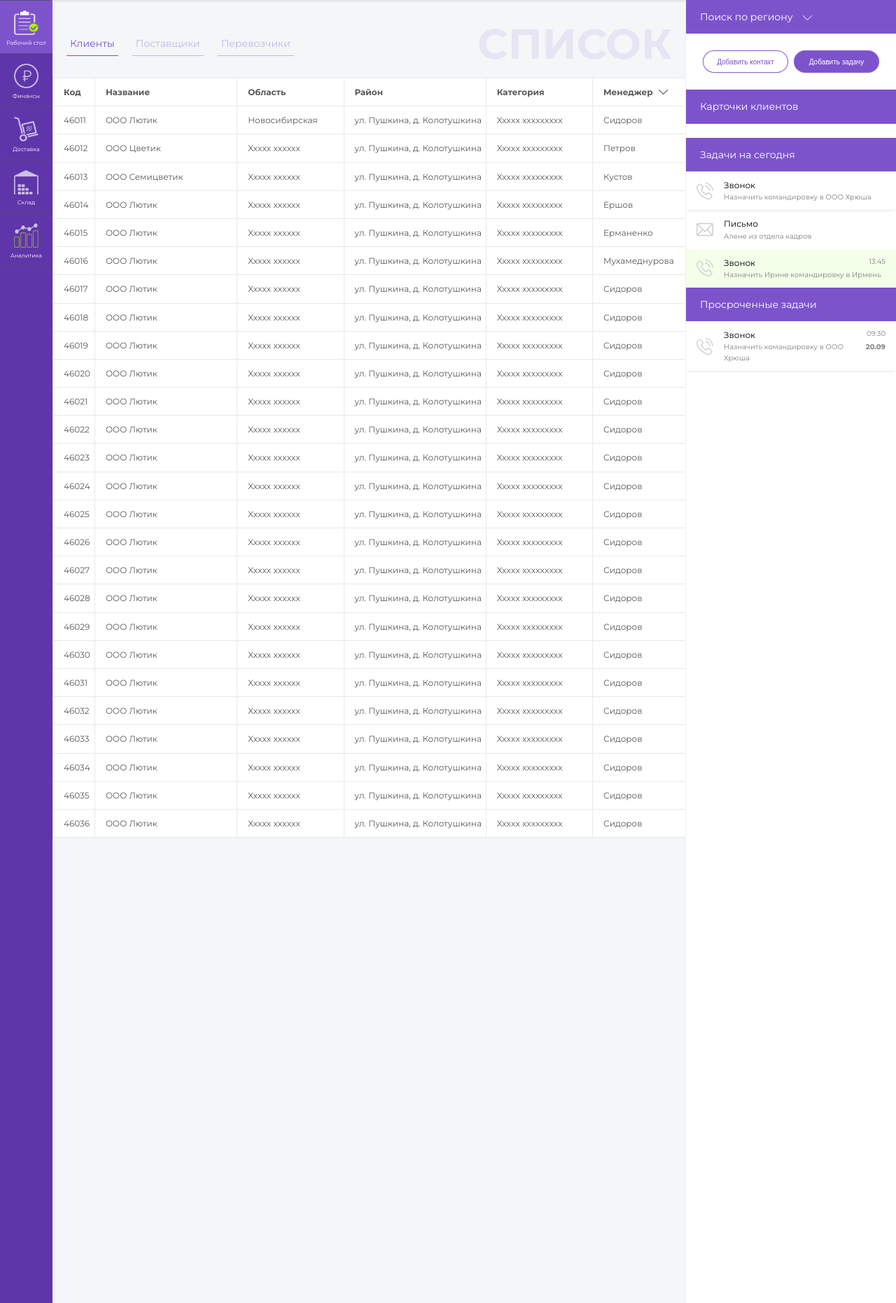
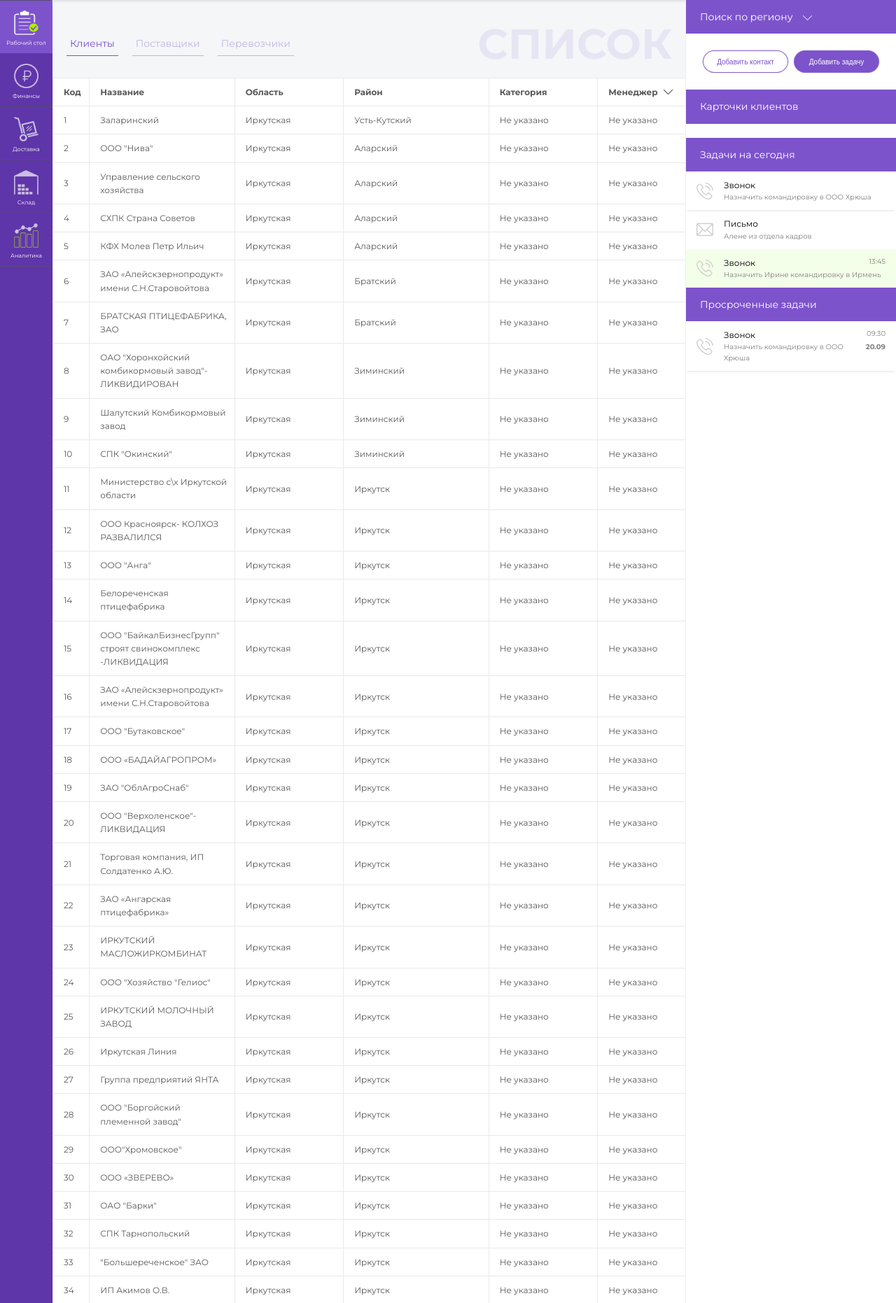
Before and after one commit to Dialjini/BarsCrm_backend, a Flask app: page / in a window 1280 px wide. Shown: the part 70-1932 px from the top of the page at 70% size. Run offline with Flask 2, Linux system fonts and the light colour scheme; data comes from the database, SQL or seed files in the repository.

Commit message:
Customer data output

```diff
--- a/app/static/css/style.css
+++ b/app/static/css/style.css
@@ -192,7 +192,6 @@ body {
 
 .page .centerBlock .container .info {
   padding: 15px 50px;
-  position: relative;
 }
 
 .page .centerBlock .container .info .row {
--- a/app/static/js/data.js
+++ b/app/static/js/data.js
@@ -5,39 +5,13 @@ const categoryInListClient = [
     { id: 'client', name: 'Список', active: true, lastCard: [null, null] },
     [
         [
-            { name: 'Код', width: 1 },
+            { name: 'Код', width: 5 },
             { name: 'Название', width: 20 },
             { name: 'Область', width: 15 },
             { name: 'Район', width: 20 },
             { name: 'Категория', width: 15 },
             { name: 'Менеджер', width: 10 }
         ],
-        ['46011', 'OOO Лютик', 'Новосибирская', 'ул. Пушкина, д. Колотушкина', 'Xxxxx xxxxxxxxx', 'Сидоров'],
-        ['46012', 'OOO Цветик', 'Xxxxx xxxxxx', 'ул. Пушкина, д. Колотушкина', 'Xxxxx xxxxxxxxx', 'Петров'],
-        ['46013', 'OOO Семицветик', 'Xxxxx xxxxxx', 'ул. Пушкина, д. Колотушкина', 'Xxxxx xxxxxxxxx', 'Кустов'],
-        ['46014', 'OOO Лютик', 'Xxxxx xxxxxx', 'ул. Пушкина, д. Колотушкина', 'Xxxxx xxxxxxxxx', 'Ершов'],
-        ['46015', 'OOO Лютик', 'Xxxxx xxxxxx', 'ул. Пушкина, д. Колотушкина', 'Xxxxx xxxxxxxxx', 'Ерманенко'],
-        ['46016', 'OOO Лютик', 'Xxxxx xxxxxx', 'ул. Пушкина, д. Колотушкина', 'Xxxxx xxxxxxxxx', 'Мухамеднурова'],
-        ['46017', 'OOO Лютик', 'Xxxxx xxxxxx', 'ул. Пушкина, д. Колотушкина', 'Xxxxx xxxxxxxxx', 'Сидоров'],
-        ['46018', 'OOO Лютик', 'Xxxxx xxxxxx', 'ул. Пушкина, д. Колотушкина', 'Xxxxx xxxxxxxxx', 'Сидоров'],
-        ['46019', 'OOO Лютик', 'Xxxxx xxxxxx', 'ул. Пушкина, д. Колотушкина', 'Xxxxx xxxxxxxxx', 'Сидоров'],
-        ['46020', 'OOO Лютик', 'Xxxxx xxxxxx', 'ул. Пушкина, д. Колотушкина', 'Xxxxx xxxxxxxxx', 'Сидоров'],
-        ['46021', 'OOO Лютик', 'Xxxxx xxxxxx', 'ул. Пушкина, д. Колотушкина', 'Xxxxx xxxxxxxxx', 'Сидоров'],
-        ['46022', 'OOO Лютик', 'Xxxxx xxxxxx', 'ул. Пушкина, д. Колотушкина', 'Xxxxx xxxxxxxxx', 'Сидоров'],
-        ['46023', 'OOO Лютик', 'Xxxxx xxxxxx', 'ул. Пушкина, д. Колотушкина', 'Xxxxx xxxxxxxxx', 'Сидоров'],
-        ['46024', 'OOO Лютик', 'Xxxxx xxxxxx', 'ул. Пушкина, д. Колотушкина', 'Xxxxx xxxxxxxxx', 'Сидоров'],
-        ['46025', 'OOO Лютик', 'Xxxxx xxxxxx', 'ул. Пушкина, д. Колотушкина', 'Xxxxx xxxxxxxxx', 'Сидоров'],
-        ['46026', 'OOO Лютик', 'Xxxxx xxxxxx', 'ул. Пушкина, д. Колотушкина', 'Xxxxx xxxxxxxxx', 'Сидоров'],
-        ['46027', 'OOO Лютик', 'Xxxxx xxxxxx', 'ул. Пушкина, д. Колотушкина', 'Xxxxx xxxxxxxxx', 'Сидоров'],
-        ['46028', 'OOO Лютик', 'Xxxxx xxxxxx', 'ул. Пушкина, д. Колотушкина', 'Xxxxx xxxxxxxxx', 'Сидоров'],
-        ['46029', 'OOO Лютик', 'Xxxxx xxxxxx', 'ул. Пушкина, д. Колотушкина', 'Xxxxx xxxxxxxxx', 'Сидоров'],
-        ['46030', 'OOO Лютик', 'Xxxxx xxxxxx', 'ул. Пушкина, д. Колотушкина', 'Xxxxx xxxxxxxxx', 'Сидоров'],
-        ['46031', 'OOO Лютик', 'Xxxxx xxxxxx', 'ул. Пушкина, д. Колотушкина', 'Xxxxx xxxxxxxxx', 'Сидоров'],
-        ['46032', 'OOO Лютик', 'Xxxxx xxxxxx', 'ул. Пушкина, д. Колотушкина', 'Xxxxx xxxxxxxxx', 'Сидоров'],
-        ['46033', 'OOO Лютик', 'Xxxxx xxxxxx', 'ул. Пушкина, д. Колотушкина', 'Xxxxx xxxxxxxxx', 'Сидоров'],
-        ['46034', 'OOO Лютик', 'Xxxxx xxxxxx', 'ул. Пушкина, д. Колотушкина', 'Xxxxx xxxxxxxxx', 'Сидоров'],
-        ['46035', 'OOO Лютик', 'Xxxxx xxxxxx', 'ул. Пушкина, д. Колотушкина', 'Xxxxx xxxxxxxxx', 'Сидоров'],
-        ['46036', 'OOO Лютик', 'Xxxxx xxxxxx', 'ул. Пушкина, д. Колотушкина', 'Xxxxx xxxxxxxxx', 'Сидоров']
     ]
 ]
 
@@ -230,25 +204,15 @@ const categoryInStock = [
             { name: 'Цена прайса', width: 5 },
             { name: 'Склад', width: 15 },
         ],
-        ['Мыльное и рыльное', 'Мыло', 'ООО', '15 т', 'Мой брат все сделает', '20', '15000', 'Склад Наш и Ваш'],
-        ['Мыльное', 'Мыло', 'ООО', '15 т', 'Мой брат все сделает', '20', '15000', 'Склад Наш и Ваш'],
-        ['У нас тут обед', 'Картошечка', 'ООО', '15 т', 'Мой брат все сделает', '20', '15000', 'Склад Наш и Ваш'],
-        ['Будет', 'С макарошками', 'ООО', '15 т', 'Мой брат все сделает', '20', '15000', 'Склад Наш и Ваш'],
-        ['И с котлетками', 'Мыло', 'ООО', '15 т', 'Мой брат все сделает', '20', '15000', 'Склад Наш и Ваш'],
-        ['Мыльное', 'Мыло', 'ООО', '15 т', 'Мой брат все сделает', '20', '15000', 'Склад Наш и Ваш'],
-        ['Мыльное', 'Мыло', 'ООО', '15 т', 'Мой брат все сделает', '20', '15000', 'Склад Наш и Ваш'],
-        ['Мыльное', 'Мыло', 'ООО', '15 т', 'Мой брат все сделает', '20', '15000', 'Склад Наш и Ваш'],
-        ['Мыльное', 'Мыло', 'ООО', '15 т', 'Мой брат все сделает', '20', '15000', 'Склад Наш и Ваш'],
-        ['Мыльное', 'Мыло', 'ООО', '15 т', 'Мой брат все сделает', '20', '15000', 'Склад Наш и Ваш'],
-        ['Мыльное', 'Мыло', 'ООО', '15 т', 'Мой брат все сделает', '20', '15000', 'Склад Наш и Ваш'],
-        ['Мыльное', 'Мыло', 'ООО', '15 т', 'Мой брат все сделает', '20', '15000', 'Склад Наш и Ваш'],
-        ['Мыльное', 'Мыло', 'ООО', '15 т', 'Мой брат все сделает', '20', '15000', 'Склад Наш и Ваш'],
-        ['Мыльное', 'Мыло', 'ООО', '15 т', 'Мой брат все сделает', '20', '15000', 'Склад Наш и Ваш'],
-        ['Мыльное', 'Мыло', 'ООО', '15 т', 'Мой брат все сделает', '20', '15000', 'Склад Наш и Ваш'],
-        ['Мыльное', 'Мыло', 'ООО', '15 т', 'Мой брат все сделает', '20', '15000', 'Склад Наш и Ваш'],
-        ['Мыльное', 'Мыло', 'ООО', '15 т', 'Мой брат все сделает', '20', '15000', 'Склад Наш и Ваш'],
-        ['Мыльное', 'Мыло', 'ООО', '15 т', 'Мой брат все сделает', '20', '15000', 'Склад Наш и Ваш'],
-        ['Мыльное', 'Мыло', 'ООО', '15 т', 'Мой брат все сделает', '20', '15000', 'Склад Наш и Ваш'],
+        [
+            {Client_id: 1, Name: 'Тест', Oblast: 'Иркутская', Rayon: 'Иркутск', Category: 'Xxxx xxx', Manager_id: null},
+            {Client_id: 1, Name: 'Тест', Oblast: 'Иркутская', Rayon: 'Иркутск', Category: 'Xxxx xxx', Manager_id: null},
+            {Client_id: 1, Name: 'Тест', Oblast: 'Иркутская', Rayon: 'Иркутск', Category: 'Xxxx xxx', Manager_id: null},
+            {Client_id: 1, Name: 'Тест', Oblast: 'Иркутская', Rayon: 'Иркутск', Category: 'Xxxx xxx', Manager_id: null},
+            {Client_id: 1, Name: 'Тест', Oblast: 'Иркутская', Rayon: 'Иркутск', Category: 'Xxxx xxx', Manager_id: null},
+            {Client_id: 1, Name: 'Тест', Oblast: 'Иркутская', Rayon: 'Иркутск', Category: 'Xxxx xxx', Manager_id: null},
+            {Client_id: 1, Name: 'Тест', Oblast: 'Иркутская', Rayon: 'Иркутск', Category: 'Xxxx xxx', Manager_id: null},
+        ]
     ]
 ]
 
--- a/app/static/js/main.js
+++ b/app/static/js/main.js
@@ -8,14 +8,13 @@
  */
 
 $(document).ready(function() {
-    $('.info').append(fillingTables(categoryInListClient));
+    requestData.getRequest();
     createCategoryMenu();
     createCTButtons();
     linkField();
+    addButtonsSubcategory(0);
     $('#clientButton, #category-0').addClass('active');
 });
-
-addButtonsSubcategory(0);
 
 // Нажатие на подкатегорию
 function linkField() {
@@ -41,7 +40,6 @@ function linkField() {
                 }
             }
         }
-        requestData();
     });
 }
 
@@ -66,11 +64,13 @@ function linkCategory(element) {
 }
 
 function gettingData(data) {
-    saveTableAndCard.push(data);
-    console.log(saveTableAndCard);
+    categoryInListClient[1].push(data);
+    $('.info').append(fillingTables(categoryInListClient));
 }
 
-function requestData() {
+let requestData = (function() {
+    return {
+        getRequest: function () {
             $.ajax({
                 url: '/getClients',
                 type: 'GET',
@@ -80,6 +80,8 @@ function requestData() {
                 }
             });
         }
+    }
+})();
 
 // Выпадающее меню "Поиска по региону"
 $('#search_dropMenu').click(function() {
--- a/app/static/js/other/card_menu.js
+++ b/app/static/js/other/card_menu.js
@@ -43,11 +43,7 @@ function createCardMenu(element, index = 0) {
 
     // Делаем запрос в бд
     if (getInfo[1] !== 'clear') {
-        for (let element of dataName) {
-            if (element.name === getInfo[0]) {
-                selectedLine = element.link[1][getInfo[1]];
-            }
-        }
+        selectedLine = ['', '', '', '', '', '', '', '', '', '', ''];
     } else {
         selectedLine = ['', '', '', '', '', '', '', '', '', '', ''];
     }
@@ -136,18 +132,18 @@ function createCardMenu(element, index = 0) {
 
     $('.info').append(cardMenu());
 
-    // Проверка на заполненность Контактов и строк таблиц
-    if ($('#members').html().trim() !== '') {
-        $('#remove_last_member').fadeIn(0);
-    }
-    if ($('#group').html().trim() !== '') {
-        $('#remove_last_row').fadeIn(0);
-    }
-
     // Модальное окно для Склада
     if (getInfo[0] === 'stock') {
         $('.info').prepend($('<div>', {class: 'overflow'}));
         $('#card_menu').addClass('modal');
+    // Проверка на заполненность Контактов и строк таблиц (Не у Склада)
+    } else {
+        if ($('#members').html().trim() !== '') {
+            $('#remove_last_member').fadeIn(0);
+        }
+        if ($('#group').html().trim() !== '') {
+            $('#remove_last_row').fadeIn(0);
+        }
     }
 }
 // Переход на предыдущую вкладку карточки
--- a/app/static/js/table/tfill.js
+++ b/app/static/js/table/tfill.js
@@ -3,36 +3,39 @@
  */
 
 var rowFilling = (object, id, table) => {
+    let getTitleTable = () => {
+        let element = $('<tr>');
+        for (let i = 0; i < object[0].length - 1; i++) {
+            elementTr = `<th width="${object[0][i].width}%">${object[0][i].name}</th>`;
+            element.append(elementTr);
+        }
+        if (id !== 'delivery' && id !== 'stock') {
+            element.append(`
+            <th width="${object[0][object[0].length - 1].width}%">
+                <div class="flex">
+                    <span>${object[0][object[0].length - 1].name}</span>
+                    <img src="static/images/dropmenu_black.svg" class="drop_down_img manager" onclick="">
+                </div>
+            </th>`);
+        } else {
+            element.append(`<th width="${object[0][object[0].length - 1].width}%">${object[0][object[0].length - 1].name}</th>`);
+        }
+        return element;
+    }
 
     let rowFillingDefault = () => {
-        for (let i = 0; i < object.length; i++) {
-            i === 0 ? element = $('<tr>') : element = $('<tr>', {id: `${id}-${i}`, onclick: 'createCardMenu(this)'});
-            for (let j = 0; j < object[i].length; j++) {
-                let elementTr;
-                if (i == 0) {
-                    if (j == object[i].length - 1 && id !== 'delivery') {
-                        elementTr = $('<th>', {
-                            width: `${object[0][j].width}%`,
-                            append: $('<div>', {
-                                class: 'flex',
-                                append: $('<span>', {
-                                    html: object[0][j].name
-                                }).add($('<img>', {
-                                    src: 'static/images/dropmenu_black.svg',
-                                    class: 'drop_down_img manager',
-                                    onclick: ''
-                                }))
-                            })
-                        })
-                        element.append(elementTr);
-                        continue;
-                    }
-                    elementTr = $('<th>', { width: `${object[0][j].width}%`, html: object[0][j].name })
-                    element.append(elementTr);
-                    continue;
-                } else {
-                    elementTr = $('<td>', { html: object[i][j] });
+        table.append(getTitleTable());
+        for (let i = 0; i < object[1].length; i++) {
+            let element = $('<tr>', {id: `${id}-${i + 1}`, onclick: 'createCardMenu(this)'});
+            const name = [object[1][i].Client_id, object[1][i].Name, object[1][i].Oblast, object[1][i].Rayon, object[1][i].Category, object[1][i].Manager_id];
+
+            for (let j = 0; j < name.length; j++) {
+                let currentInfo = name[j];
+                if (currentInfo === null) {
+                    currentInfo = 'Не указано';
                 }
+
+                let elementTr = $('<td>', { html: currentInfo });
                 element.append(elementTr);
             }
             table.append(element);
@@ -41,21 +44,17 @@ var rowFilling = (object, id, table) => {
     }
 
     let rowFillingStock = () => {
-        for (let i = 0; i < object.length; i++) {
-            i === 0 ? element = $('<tr>') : element = $('<tr>', {id: `${id}-${i}`, onclick: 'createCardMenu(this, 1)'});
-            for (let j = 0; j < object[i].length; j++) {
-                let elementTr;
-                if (i == 0) {
-                    elementTr = $('<th>', { width: `${object[0][j].width}%`, html: object[0][j].name });
-                    element.append(elementTr);
-                    continue;
-                }
-                j == object[i].length - 1
-                    ? elementTr = $('<td>', { class: 'pos-rel', append: $('<span>', { html: object[i][j] })
-                        .add($('<img>', { src: 'static/images/transit.png', class: 'transit_img' }))})
-                    : elementTr = $('<td>', { html: object[i][j] });
+        table.append(getTitleTable());
+        for (let i = 0; i < object[1].length; i++) {
+            let element = $('<tr>', {id: `${id}-${i + 1}`, onclick: 'createCardMenu(this, 1)'});
+            const name = [object[1][i].Client_id, object[1][i].Name, object[1][i].Oblast, object[1][i].Rayon, object[1][i].Category, object[1][i].Manager_id];
+
+            for (let j = 0; j < name.length; j++) {
+                let elementTr = $('<td>', { html: name[j] });
                 element.append(elementTr);
             }
+            element.append($('<td>', { class: 'pos-rel', append: $('<span>', { html: name[name.length - 1] })
+                        .add($('<img>', { src: 'static/images/transit.png', class: 'transit_img' }))}));
             table.append(element);
         }
         return table;
@@ -81,6 +80,7 @@ var rowFilling = (object, id, table) => {
 function fillingTables(object) {
     object[0].active = true;
     saveTableAndCard = object;
+    console.log(object);
 
     for (let i = object[0].lastCard.length - 1; i >= 0; i--) {
         if (object[0].lastCard[i] != null) {
```
Lines whose indentation alone changed are shown as unchanged.
